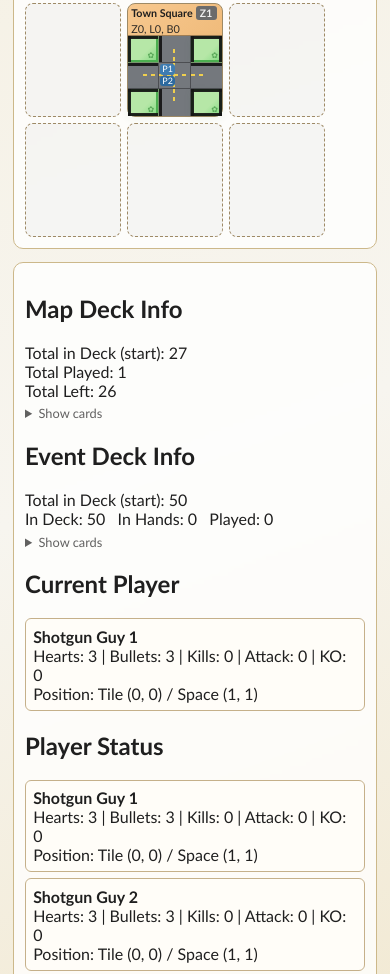
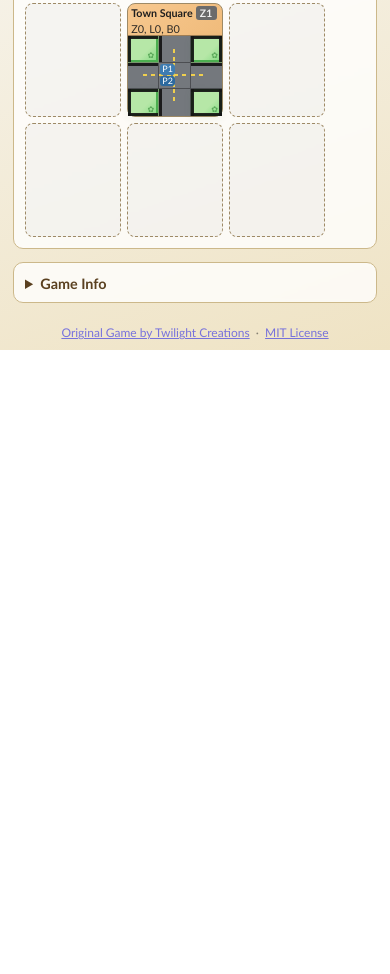
Before and after one commit to digable/vc_ic_zombies, a plain HTML site: page index.html in a window 390 px wide. Shown: the part 1296-2270 px from the top of the page. After the commit the page ends 1646 px from the top, so only its background shows below. Drawn offline with Linux system fonts and the light colour scheme.

Commit message:
automatically make it so the sidebar is cloed on mobile and open on desktop with the option to do either on both

```diff
--- a/index.html
+++ b/index.html
@@ -113,7 +113,8 @@
         <div id="board"></div>
       </section>
 
-      <section class="panel sidebar">
+      <details id="sidebarPanel" class="panel sidebar" open>
+        <summary class="sidebar-panel-summary">Game Info</summary>
           <h2>Map Deck Info</h2>
           <div id="deckInfoBox"></div>
         <h2>Event Deck Info</h2>
@@ -129,7 +130,7 @@
 
         <h2>Log</h2>
         <div id="log"></div>
-      </section>
+      </details>
     </main>
 
     <div id="knockoutBanner" class="knockout-banner hidden"></div>
--- a/styles/layout.css
+++ b/styles/layout.css
@@ -26,6 +26,22 @@
   border-radius: 10px;
   padding: 0.7rem;
   backdrop-filter: blur(2px);
+}
+
+.sidebar-panel-summary {
+  display: list-item;
+  cursor: pointer;
+  font-size: 0.9rem;
+  font-weight: 700;
+  color: var(--tone-warm);
+  padding: 0.1rem 0;
+  margin-bottom: 0.2rem;
+  list-style-position: inside;
+  user-select: none;
+}
+
+#sidebarPanel:not([open]) {
+  padding-bottom: 0.3rem;
 }
 
 .controls .row {
```
Also changed, not shown: scripts/bootstrap.js.
